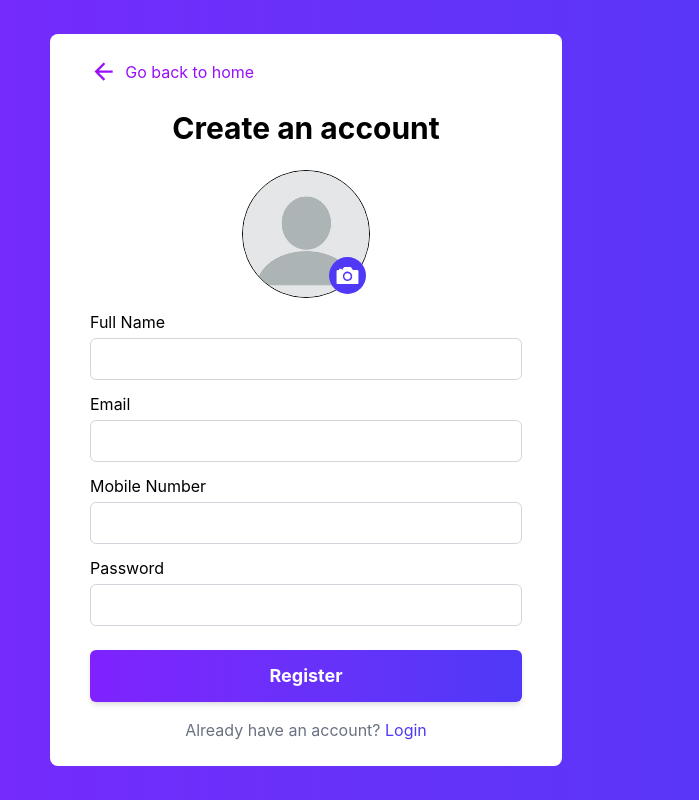
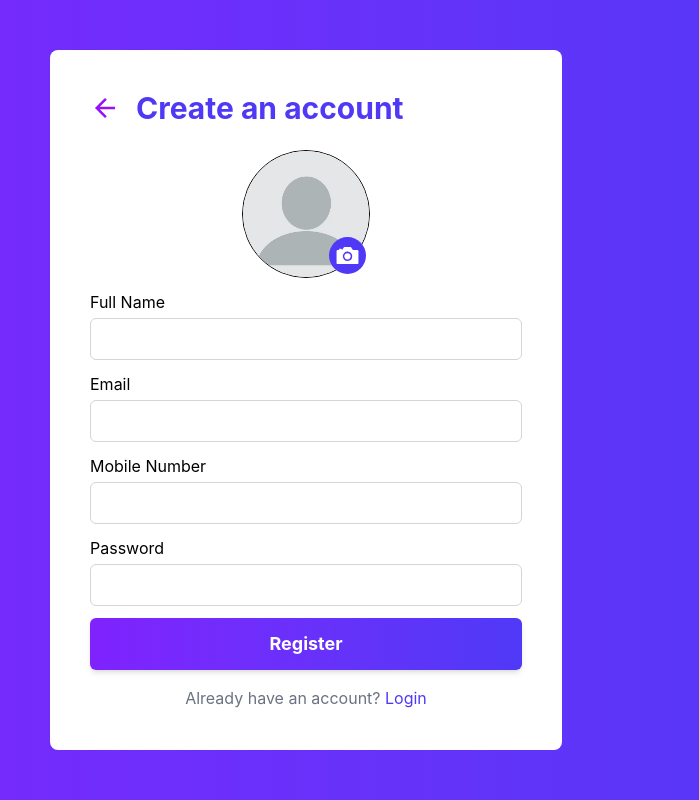
Before and after one commit to sohamnesarikar/mern-auth-service, a React app in the folder frontend/: page /register in a window 1280 px wide. Shown: the whole page, without its empty margins (334-1033 px from the left). Built offline with nearby package versions, Linux system fonts and the light colour scheme; the HTML template or start-up script is replaced by a standard one.

Commit message:
loader added and minor ui fixes

```diff
--- /dev/null
+++ b/frontend/src/components/Spinner.jsx
@@ -0,0 +1,7 @@
+const Spinner = () => {
+  return (
+    <span className="w-4 h-4 border-2 border-white rounded-full border-t-transparent animate-spin"></span>
+  );
+};
+
+export default Spinner;
--- a/frontend/src/pages/ForgotPassword.jsx
+++ b/frontend/src/pages/ForgotPassword.jsx
@@ -74,10 +74,10 @@ const ForgotPassword = () => {
 
   return (
     <div className="max-w-lg w-full bg-white rounded-lg px-10 py-10">
-      <div className="flex items-center gap-4 cursor-pointer mb-4">
+      <div className="flex items-center gap-4 mb-6">
         <IoMdArrowBack
           size={30}
-          className="text-purple-600"
+          className="text-purple-600 cursor-pointer"
           onClick={() => navigate("/login")}
         />{" "}
         <h1 className="text-3xl font-bold text-indigo-600">Forgot Password</h1>
--- a/frontend/src/pages/Login.jsx
+++ b/frontend/src/pages/Login.jsx
@@ -1,11 +1,14 @@
+import { useState } from "react";
 import { useForm } from "react-hook-form";
 import { IoMdArrowBack } from "react-icons/io";
 import { Link, useNavigate } from "react-router";
 import { getUserApi, loginApi } from "../api/auth";
 import { toast } from "react-toastify";
 import { useAuth } from "../context/useAuth";
+import Spinner from "../components/Spinner";
 
 const Login = () => {
+  const [isLoading, setIsLoading] = useState(false);
   const {
     register,
     handleSubmit,
@@ -17,6 +20,7 @@ const Login = () => {
 
   const onSubmit = async (data) => {
     try {
+      setIsLoading(true);
       const res = await loginApi(data);
 
       if (res.status === 200 && res.data?.success) {
@@ -33,23 +37,24 @@ const Login = () => {
       }
     } catch (error) {
       toast.error(error?.response?.data?.message);
+    } finally {
+      setIsLoading(false);
     }
   };
 
   return (
-    <div className="max-w-lg w-full bg-white rounded-lg px-10 py-8">
-      <div
-        className="flex items-center gap-2 cursor-pointer"
-        onClick={() => navigate("/")}
-      >
-        <IoMdArrowBack size={"1.7em"} className="text-purple-600" />{" "}
-        <span className="text-md hover:underline text-purple-600">
-          Go back to home
-        </span>
+    <div className="max-w-lg w-full bg-white rounded-lg px-10 py-10">
+      <div className="flex items-center gap-4 mb-6">
+        <IoMdArrowBack
+          size={30}
+          className="text-purple-600 cursor-pointer"
+          onClick={() => navigate("/")}
+        />{" "}
+        <h1 className="text-3xl font-bold text-indigo-600">
+          Login to your account
+        </h1>
       </div>
-      <h1 className="text-center text-3xl font-bold my-6">
-        Login to your account
-      </h1>
+
       <form onSubmit={handleSubmit(onSubmit)}>
         <div className="flex flex-col my-3">
           <label htmlFor="email">Email</label>
@@ -103,9 +108,17 @@ const Login = () => {
 
         <button
           type="submit"
-          className="bg-linear-to-r from-violet-600 to-indigo-600 text-white w-full py-3 text-lg font-bold mt-3 rounded-md shadow-md cursor-pointer"
+          disabled={isLoading}
+          className="bg-linear-to-r from-violet-600 to-indigo-600 text-white w-full py-3 text-lg font-bold mt-3 rounded-md shadow-md cursor-pointer flex justify-center items-center gap-2 disabled:opacity-70"
         >
-          Login
+          {isLoading ? (
+            <>
+              <Spinner />
+              "Logging in..."
+            </>
+          ) : (
+            "Login"
+          )}
         </button>
         <p className="text-gray-500 text-center mt-4">
           Don't have an account?{" "}
--- a/frontend/src/pages/Profile.jsx
+++ b/frontend/src/pages/Profile.jsx
@@ -4,10 +4,12 @@ import { useForm } from "react-hook-form";
 import { updateProfilePicture, updateUserProfile } from "../api/auth";
 import { toast } from "react-toastify";
 import { IoCameraSharp } from "react-icons/io5";
+import Spinner from "../components/Spinner";
 
 const Profile = () => {
   const { user, setUser } = useAuth();
   const [isEdit, setIsEdit] = useState(false);
+  const [isLoading, setIsLoading] = useState(false);
   const { register, handleSubmit, reset } = useForm();
 
   useEffect(() => {
@@ -31,6 +33,7 @@ const Profile = () => {
 
   const onSubmit = async (data) => {
     try {
+      setIsLoading(true);
       const res = await updateUserProfile(data);
       if (res.status === 200 && res.data?.success) {
         setUser(res?.data?.user);
@@ -39,6 +42,8 @@ const Profile = () => {
       }
     } catch (error) {
       toast.error("User profile update failed");
+    } finally {
+      setIsLoading(false);
     }
   };
 
@@ -123,12 +128,22 @@ const Profile = () => {
 
           {isEdit ? (
             <div className="flex  gap-8">
-              <button className="bg-linear-to-r from-green-700 to-green-600 text-white  py-2 px-6 w-fit text-lg font-bold mt-3 rounded-md shadow-md cursor-pointer">
-                Save
+              <button
+                disabled={isLoading}
+                className="bg-linear-to-r from-green-700 to-green-600 text-white py-2 px-6 w-fit text-lg font-bold mt-3 rounded-md shadow-md cursor-pointer flex justify-center items-center gap-2 disabled:opacity-70"
+              >
+                {isLoading ? (
+                  <>
+                    <Spinner />
+                    'Saving...'
+                  </>
+                ) : (
+                  "Save"
+                )}
               </button>
               <button
                 onClick={handleCancel}
-                className="bg-linear-to-r from-red-700 to-red-600 text-white  py-2 px-6 w-fit text-lg font-bold mt-3 rounded-md shadow-md cursor-pointer"
+                className="bg-linear-to-r from-red-700 to-red-600 text-white py-2 px-6 w-fit text-lg font-bold mt-3 rounded-md shadow-md cursor-pointer"
               >
                 Cancel
               </button>
@@ -136,7 +151,7 @@ const Profile = () => {
           ) : (
             <button
               onClick={() => setIsEdit(true)}
-              className="bg-linear-to-r from-violet-600 to-indigo-600 text-white  py-2 px-6 w-fit text-lg font-bold mt-3 rounded-md shadow-md cursor-pointer"
+              className="bg-linear-to-r from-violet-600 to-indigo-600 text-white py-2 px-6 w-fit text-lg font-bold mt-3 rounded-md shadow-md cursor-pointer"
             >
               Edit
             </button>
--- a/frontend/src/pages/Register.jsx
+++ b/frontend/src/pages/Register.jsx
@@ -5,10 +5,12 @@ import { IoCameraSharp } from "react-icons/io5";
 import { toast } from "react-toastify";
 import { registerApi } from "../api/auth";
 import { IoMdArrowBack } from "react-icons/io";
+import Spinner from "../components/Spinner";
 
 const Register = () => {
   const [preview, setPreview] = useState(null);
   const [file, setFile] = useState(null);
+  const [isLoading, setIsLoading] = useState(false);
   const {
     register,
     handleSubmit,
@@ -34,6 +36,7 @@ const Register = () => {
     formData.append("avatar", file);
 
     try {
+      setIsLoading(true);
       const res = await registerApi(formData);
 
       if (res.status === 201 && res.data?.success) {
@@ -43,6 +46,8 @@ const Register = () => {
       }
     } catch (error) {
       toast.error(error?.response?.data?.message);
+    } finally {
+      setIsLoading(false);
     }
   };
 
@@ -56,17 +61,18 @@ const Register = () => {
   };
 
   return (
-    <div className="max-w-lg w-full bg-white rounded-lg px-10 py-6">
-      <div
-        className="flex items-center gap-2 cursor-pointer"
-        onClick={() => navigate("/")}
-      >
-        <IoMdArrowBack size={"1.7em"} className="text-purple-600" />{" "}
-        <span className="text-md hover:underline text-purple-600">
-          Go back to home
-        </span>
+    <div className="max-w-lg w-full bg-white rounded-lg px-10 py-10">
+      <div className="flex items-center gap-4 mb-6">
+        <IoMdArrowBack
+          size={30}
+          className="text-purple-600 cursor-pointer"
+          onClick={() => navigate("/")}
+        />{" "}
+        <h1 className="text-3xl font-bold text-indigo-600">
+          Create an account
+        </h1>
       </div>
-      <h1 className="text-center text-3xl font-bold my-6">Create an account</h1>
+
       <form onSubmit={handleSubmit(onSubmit)}>
         <div className="relative w-32 h-32 my-3 mx-auto">
           <img
@@ -170,9 +176,17 @@ const Register = () => {
 
         <button
           type="submit"
-          className="bg-linear-to-r from-violet-600 to-indigo-600 text-white w-full py-3 text-lg font-bold mt-3 rounded-md shadow-md cursor-pointer"
+          disabled={isLoading}
+          className="bg-linear-to-r from-violet-600 to-indigo-600 text-white w-full py-3 text-lg font-bold mt-3 rounded-md shadow-md cursor-pointer flex justify-center items-center gap-2 disabled:opacity-70"
         >
-          Register
+          {isLoading ? (
+            <>
+              <Spinner />
+              "Registering..."
+            </>
+          ) : (
+            "Register"
+          )}
         </button>
         <p className="text-gray-500 text-center mt-4">
           Already have an account?{" "}
```
